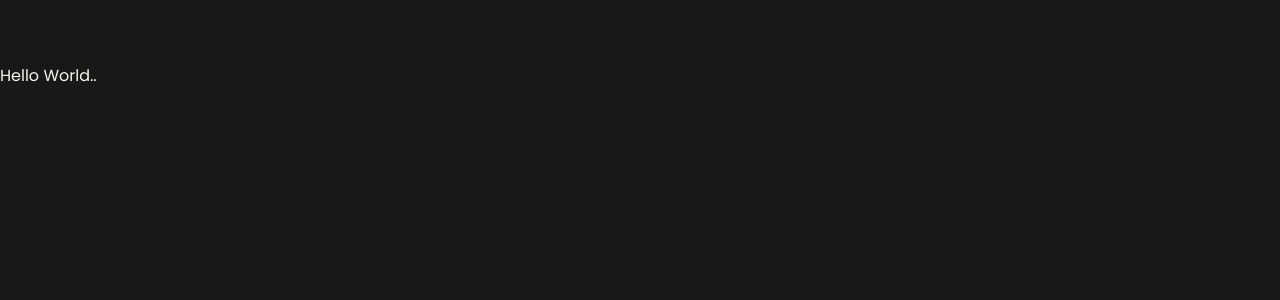
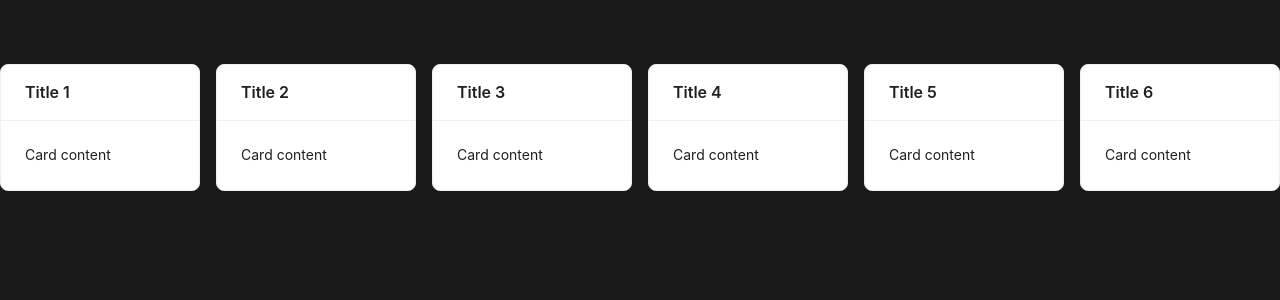
Before and after one commit to SmoIIy/charlie-tango-axe, a Next.js app: page /rules in a window 1280 px wide. Shown: the top 300 px of the page. Built offline with nearby package versions, Linux system fonts and the light colour scheme.

Commit message:
card testing

```diff
--- a/src/app/rules/page.jsx
+++ b/src/app/rules/page.jsx
@@ -1,10 +1,47 @@
+"use client";
+
 import "../../app/globals.css";
 import { redirect } from "next/navigation";
+import React from "react";
+import { Card, List } from "antd";
 
-export default async function Rules() {
-  return (
-    <div>
-      <h1>Hello World..</h1>
-    </div>
-  );
-}
+const data = [
+  {
+    title: "Title 1",
+  },
+  {
+    title: "Title 2",
+  },
+  {
+    title: "Title 3",
+  },
+  {
+    title: "Title 4",
+  },
+  {
+    title: "Title 5",
+  },
+  {
+    title: "Title 6",
+  },
+];
+const App = () => (
+  <List
+    grid={{
+      gutter: 16,
+      xs: 1,
+      sm: 2,
+      md: 4,
+      lg: 4,
+      xl: 6,
+      xxl: 3,
+    }}
+    dataSource={data}
+    renderItem={(item) => (
+      <List.Item>
+        <Card title={item.title}>Card content</Card>
+      </List.Item>
+    )}
+  />
+);
+export default App;
```
